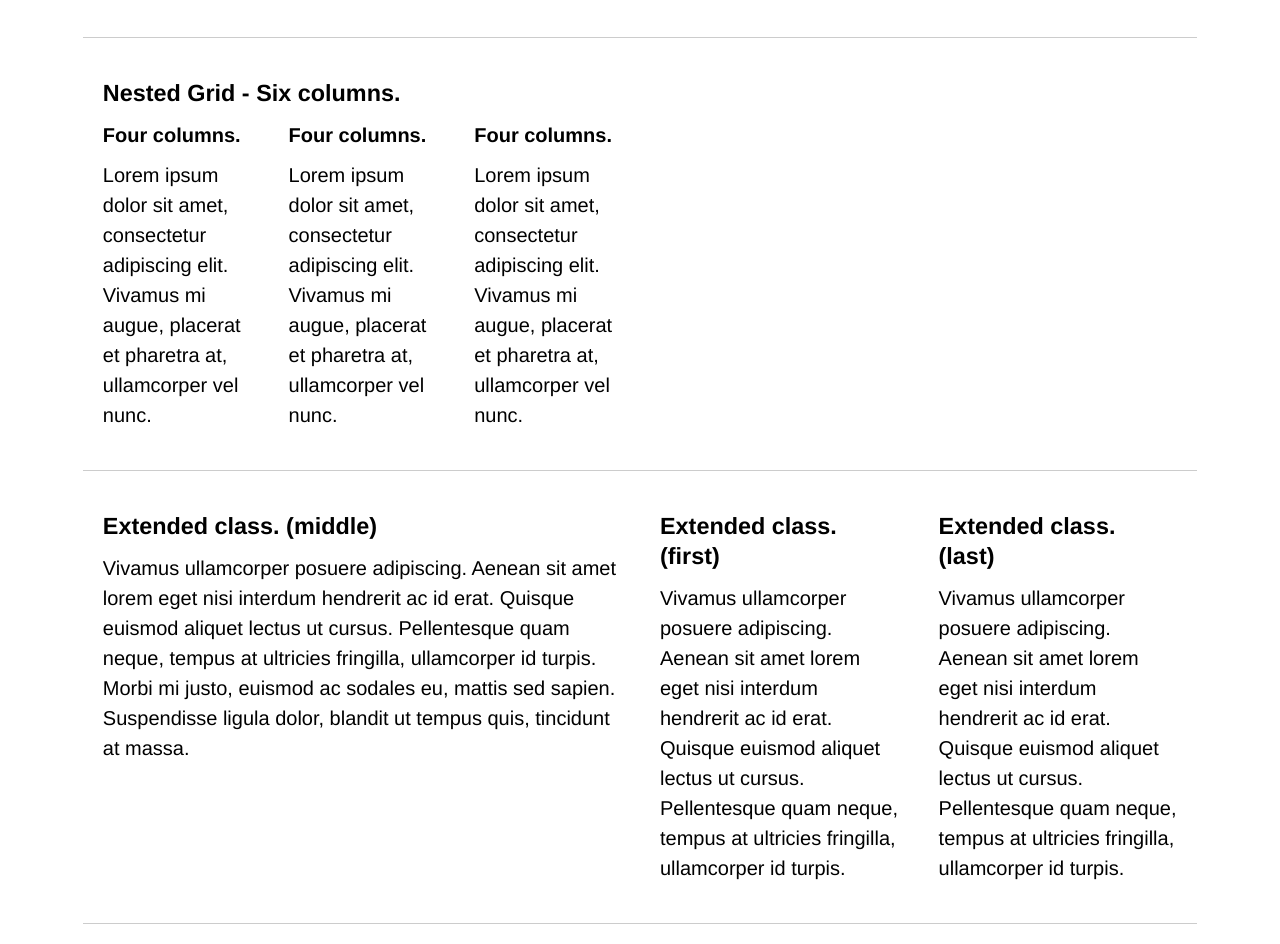
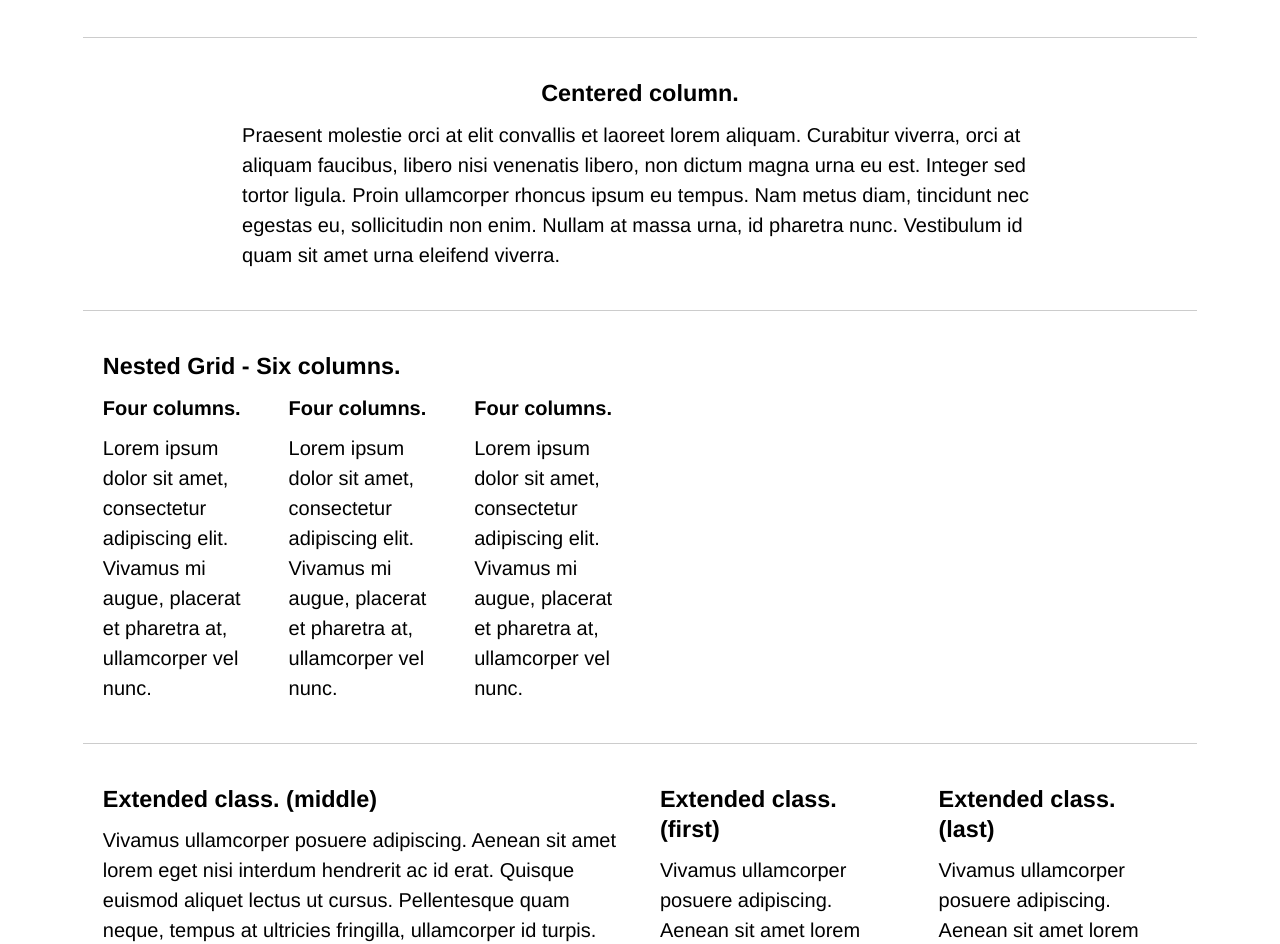
Before and after one commit to allthingsnew/grid-it, a plain HTML site: page index.html in a window 1280 px wide. Shown: the part 2881-3825 px from the top of the page. Drawn offline with Linux system fonts and the light colour scheme.

Commit message:
Example of centered row.

```diff
--- a/index.html
+++ b/index.html
@@ -74,6 +74,13 @@
     </div>
 
     <div class="row">
+        <div class="col nine centered">
+            <h3 style="text-align: center;">Centered column.</h3>
+            Praesent molestie orci at elit convallis et laoreet lorem aliquam. Curabitur viverra, orci at aliquam faucibus, libero nisi venenatis libero, non dictum magna urna eu est. Integer sed tortor ligula. Proin ullamcorper rhoncus ipsum eu tempus. Nam metus diam, tincidunt nec egestas eu, sollicitudin non enim. Nullam at massa urna, id pharetra nunc. Vestibulum id quam sit amet urna eleifend viverra.
+        </div>
+    </div>
+
+    <div class="row">
         <div class="col six">
             <h3>Nested Grid - Six columns.</h3>
             <div class="row">
```
